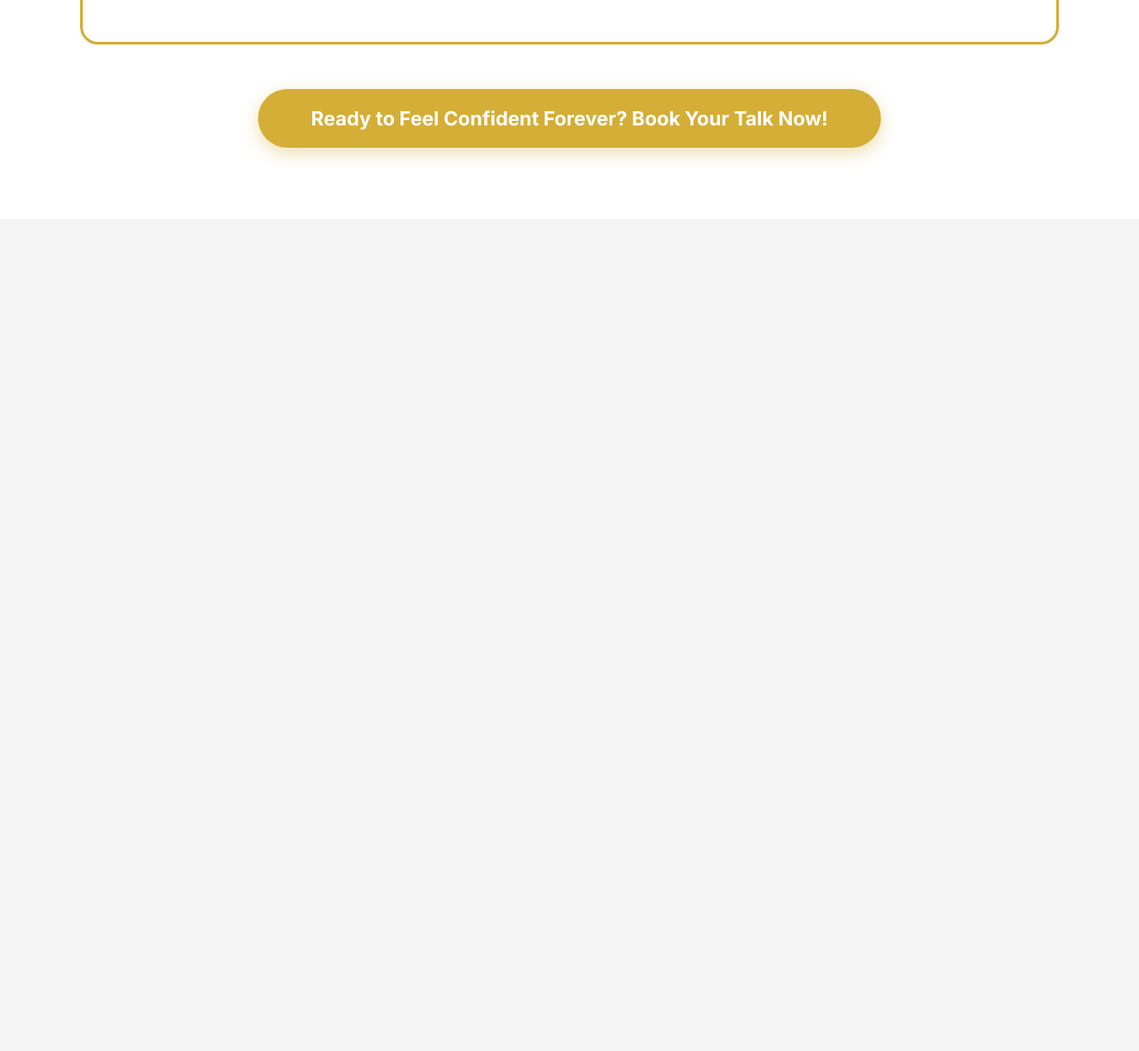
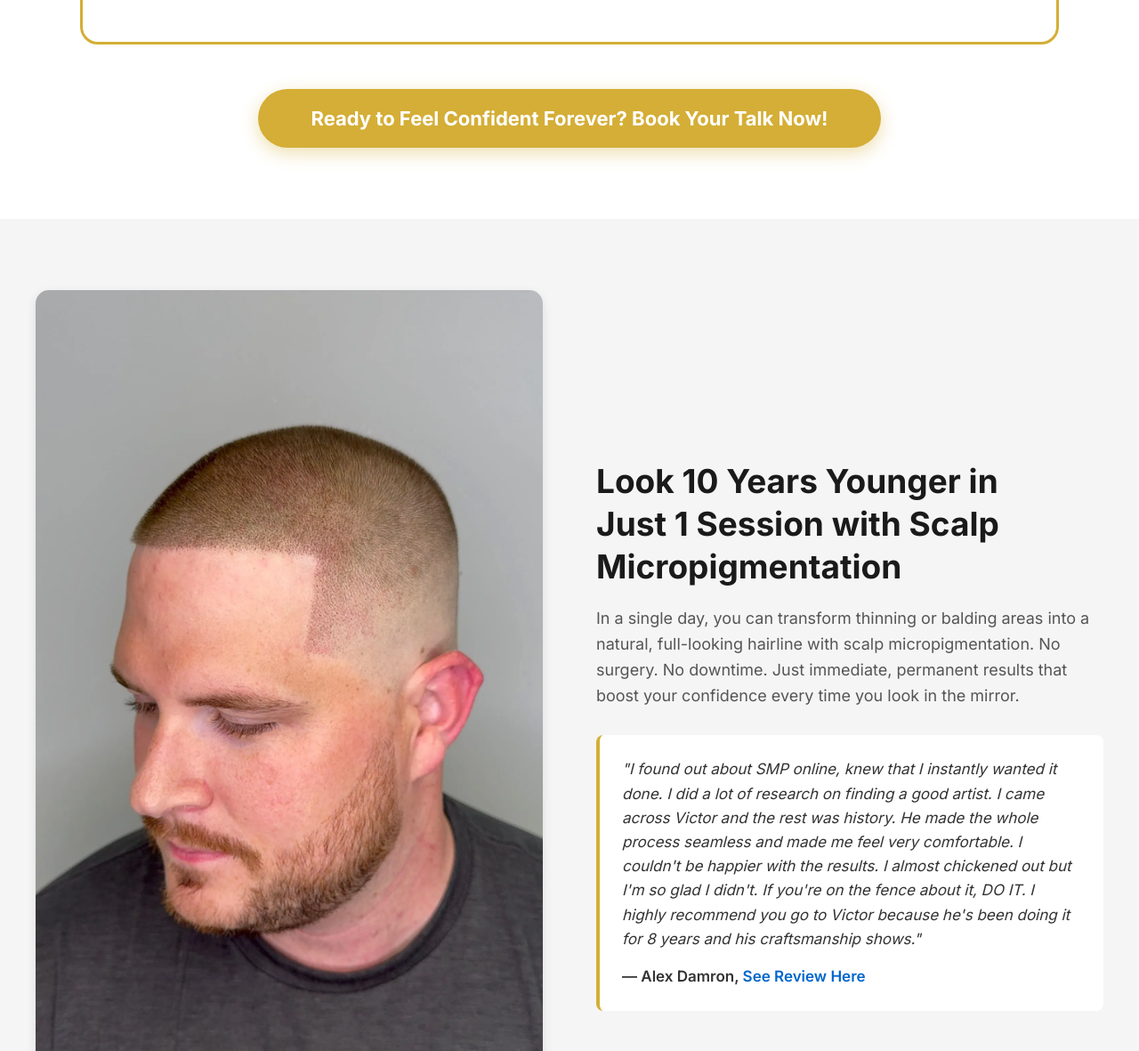
Before and after one commit to arianaisnothere/SMP-Lead-gen, a plain HTML site: page index.html in a window 1280 px wide. Shown: the part 4819-6000 px from the top of the page at 89% size. Before the commit the page ends 5065 px from the top, so only its background shows below. Drawn offline with Linux system fonts and the light colour scheme.

Commit message:
Feat: testimonial section

```diff
--- a/css/styles.css
+++ b/css/styles.css
@@ -761,6 +761,77 @@ h1 {
     box-shadow: 0 8px 25px rgba(212, 174, 54, 0.5);
 }
 
+/* Look Younger Section */
+.look-younger-section {
+    background: #f5f5f5;
+    padding: 80px 40px;
+}
+
+.look-younger-container {
+    max-width: 1200px;
+    margin: 0 auto;
+    display: grid;
+    grid-template-columns: 1fr 1fr;
+    gap: 60px;
+    align-items: center;
+}
+
+.look-younger-image img {
+    width: 100%;
+    height: auto;
+    border-radius: 15px;
+    box-shadow: 0 4px 12px rgba(0, 0, 0, 0.1);
+}
+
+.look-younger-content h2 {
+    font-size: 37px;
+    font-weight: 700;
+    color: #1a1a1a;
+    line-height: 1.3;
+    margin-bottom: 20px;
+}
+
+.look-younger-text {
+    font-size: 18px;
+    line-height: 1.6;
+    color: #555;
+    margin-bottom: 30px;
+}
+
+.testimonial-quote {
+    background: white;
+    padding: 25px;
+    border-left: 4px solid #D4AE36;
+    border-radius: 8px;
+}
+
+.testimonial-quote p {
+    font-size: 17px;
+    line-height: 1.6;
+    color: #333;
+    font-style: italic;
+    margin: 0 0 15px 0;
+}
+
+.testimonial-quote p:last-child {
+    margin-bottom: 0;
+}
+
+.quote-author {
+    font-style: normal !important;
+    font-weight: 600;
+    color: #1a1a1a;
+}
+
+.review-link {
+    color: #0066cc;
+    text-decoration: none;
+}
+
+.review-link:hover {
+    text-decoration: underline;
+}
+
 @media (max-width: 968px) {
     .content-wrapper {
         grid-template-columns: 1fr;
@@ -952,4 +1023,29 @@ h1 {
         padding: 18px 30px;
         margin: 40px 20px 0;
     }
+
+    .look-younger-section {
+        padding: 60px 20px;
+    }
+
+    .look-younger-container {
+        grid-template-columns: 1fr;
+        gap: 30px;
+    }
+
+    .look-younger-content h2 {
+        font-size: 26px;
+    }
+
+    .look-younger-text {
+        font-size: 15px;
+    }
+
+    .testimonial-quote {
+        padding: 20px;
+    }
+
+    .testimonial-quote p {
+        font-size: 14px;
+    }
 }
--- a/index.html
+++ b/index.html
@@ -326,6 +326,24 @@
                 <a href="#" class="final-cta-button">Ready to Feel Confident Forever? Book Your Talk Now!</a>
             </div>
         </section>
+
+        <!-- Look Younger Section -->
+        <section class="look-younger-section">
+            <div class="look-younger-container">
+                <div class="look-younger-image">
+                    <img src="images/really good after.png" alt="SMP Results">
+                </div>
+                <div class="look-younger-content">
+                    <h2>Look 10 Years Younger in<br>Just 1 Session with Scalp Micropigmentation</h2>
+                    <p class="look-younger-text">In a single day, you can transform thinning or balding areas into a natural, full-looking hairline with scalp micropigmentation. No surgery. No downtime. Just immediate, permanent results that boost your confidence every time you look in the mirror.</p>
+
+                    <div class="testimonial-quote">
+                        <p>"I found out about SMP online, knew that I instantly wanted it done. I did a lot of research on finding a good artist. I came across Victor and the rest was history. He made the whole process seamless and made me feel very comfortable. I couldn't be happier with the results. I almost chickened out but I'm so glad I didn't. If you're on the fence about it, DO IT. I highly recommend you go to Victor because he's been doing it for 8 years and his craftsmanship shows."</p>
+                        <p class="quote-author">— Alex Damron, <a href="https://www.google.com/maps/contrib/103932834913722269512/place/ChIJ-VUMe2ErU4gRCPWi4STmYV0/@34.3017285,-85.011547,4500864m/data=!3m1!1e3!4m6!1m5!8m4!1e1!2s103932834913722269512!3m1!1e1?hl=en-GB&entry=ttu&g_ep=EgoyMDI1MDkyOC4wIKXMDSoASAFQAw%3D%3D" target="_blank" class="review-link">See Review Here</a></p>
+                    </div>
+                </div>
+            </div>
+        </section>
     </main>
 
     <script src="js/script.js"></script>
```
Also changed, not shown: images/really good after.png (added).
